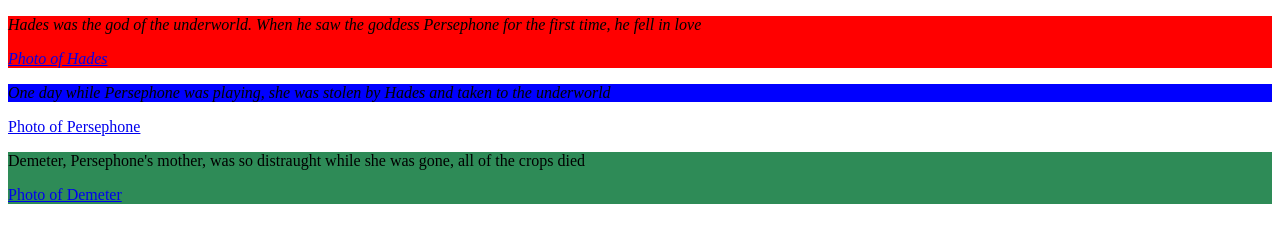
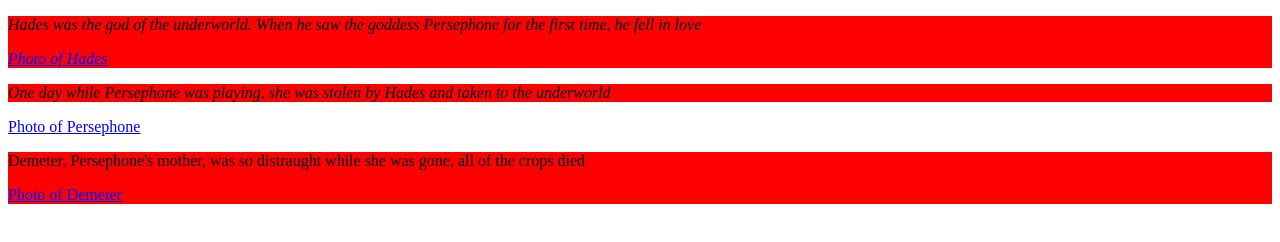
Before and after one commit to jdmar3-comp426/a01-rarael, a website: page index.html in a window 1280 px wide. Drawn offline with Linux system fonts and the light colour scheme.

Commit message:
added link hover/color pseudoclass

```diff
--- a/styles.css
+++ b/styles.css
@@ -4,7 +4,7 @@ p {
 }
 
 #demeter {
-    background-color: seagreen;
+    background-color: #ff0000;
 }
 
 #hades {
@@ -17,7 +17,7 @@ p {
     font-style: italic;
 
     color:black;
-    background-color: #0000ff;
+    background-color: #ff0000;
 }
 
 .ending {
@@ -38,3 +38,15 @@ p {
 img {
     border: 5px solid #ff0000;
 }
+
+a:link {
+    color:blue
+}
+
+a:hover {
+    color:white;
+}
+
+a:visited {
+    color:blueviolet;
+}
```
